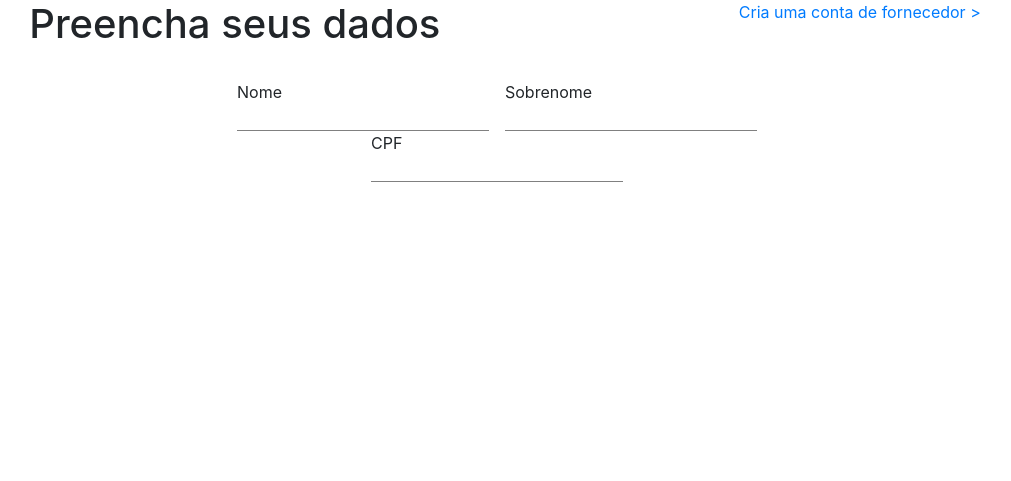
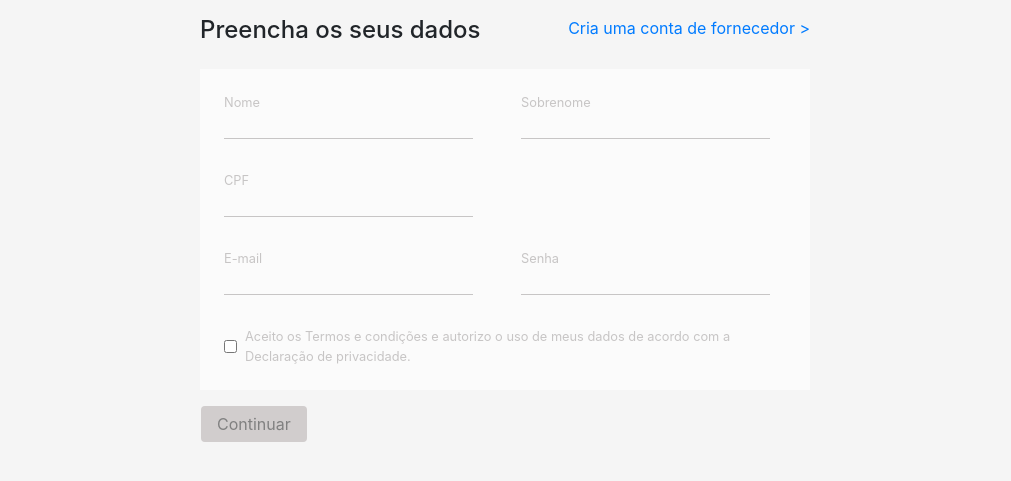
Before and after one commit to juniordc15900/bancodedados, a Django app: template default-django/projeto/main/templates/mains/cadastra_cliente.html in a window 1280 px wide. Shown: the top 481 px of the page, without its empty margins (135-1146 px from the left). Run offline with Django 3.2, Linux system fonts and the light colour scheme; the template is opened without the code that fills it, so the values that code supplies are empty; some libraries are stand-ins or nearby versions.

Commit message:
cadastra_cliente

```diff
--- a/default-django/projeto/main/static/custom/css/style.css
+++ b/default-django/projeto/main/static/custom/css/style.css
@@ -15,14 +15,35 @@
 .cookie p a:hover{
     opacity: 0.6;
 }
-
+body{
+    background-color: whitesmoke;
+}
 /* forms */
-
+.cadastra h1{
+    font-size: 150%;
+}
+.cadastra a{
+    text-decoration: none;
+}
 .form{
     height: 100%;
-    background-color: white;
+    background-color: rgba(255, 255, 255, 0.671);
 }
     .form input{
+        background-color: transparent;
         border-style: none;
-        border-bottom: 1px solid grey;
+        border-bottom: 1px solid rgb(199, 197, 197);
     }
+    .form span{
+        font-size: 80%;
+        color: rgb(199, 197, 197);
+    }
+.check-box{
+    font-size: 80%;
+    color:rgb(199, 197, 197);
+}
+.btn{
+    border-style: none;
+    background-color: rgb(209, 205, 205);
+    color: grey;
+}
--- a/default-django/projeto/main/templates/mains/cadastra_cliente.html
+++ b/default-django/projeto/main/templates/mains/cadastra_cliente.html
@@ -1,30 +1,53 @@
 {% extends "base.html" %}
 {% block main_content %}
     {% load static %}
-    <main class="container-fluid">
+    <main class=" cadastra container-fluid d-flex flex-column justify-content-center w-50">
         <div class="row">
-            <div class="col-12 d-flex flex-row justify-content-around">
-                <h1>Preencha seus dados</h1>
+            <div class="col-6 col-sm-6 d-flex justify-content-start py-3">
+                <h1>Preencha os seus dados</h1>
+            </div>
+            <div class="col-6 col-sm-6 d-flex justify-content-end py-3">
                 <a href="/cadatra_fornecedor"> Cria uma conta de fornecedor ></a>
             </div>
         </div>
         <form>
-                        <div class="form w-100 p-2 my-3 d-flex flex-column px-5 justify-content-around align-items-center">
-                            <div class="row">
-                                    <div class="col-12 col-sm-6 d-flex flex-column p-0 m-0">
+            <div class="form p-2 d-flex flex-column justify-content-around align-items-center">
+                <div class="row w-100">
+                        <div class="col-12 col-sm-6 d-flex flex-column p-3 m-0">
                             <span class="form-span">Nome</span>
                             <input class="form-input mr-3 border-style-none" type="text" name="nome"  placeholder="" required>
                         </div>
-                                    <div class="col-12 col-sm-6 d-flex flex-column p-0 m-0">
+                        <div class="col-12 col-sm-6 d-flex flex-column p-3 m-0">
                             <span class="form-span">Sobrenome</span>
                             <input class="form-input mr-3 border-style-none" type="text" name="sobrenome"  placeholder="" required>
                         </div>
                 </div>
-                            <div class="row">
-                                <div class="col-12 col-sm-12 d-flex flex-column p-0 m-0">
+                <div class="row w-100">
+                    <div class="col-12 col-sm-6 d-flex flex-column p-3 m-0">
                         <span class="form-span">CPF</span>
                         <input class="form-input mr-3 border-style-none" type="text" name="cpf"  placeholder="" required>
                     </div>
+                </div>
+                <div class="row w-100">
+                    <div class="col-12 col-sm-6 d-flex flex-column p-3 m-0">
+                        <span class="form-span">E-mail</span>
+                        <input class="form-input mr-3 border-style-none" type="email" name="Email"  placeholder="" required>
+                    </div>
+                    <div class="col-12 col-sm-6 d-flex flex-column p-3 m-0">
+                        <span class="form-span">Senha</span>
+                        <input class="form-input mr-3 border-style-none" type="password" name="Senha"  placeholder="" required>
+                    </div>
+                </div>
+                <div class="row w-100">
+                    <div class="col-12 check-box d-flex flex-row align-items-center p-3">
+                        <input class="mr-2" type="checkbox">
+                        Aceito os Termos e condições e autorizo o uso de meus dados de acordo com a Declaração de privacidade.
+                    </div>
+                </div>
+            </div>
+            <div class="row w-100">
+                <div class="col-12 d-flex flex-row align-items-center p-3">
+                    <button class="btn px-3" type="submit">Continuar</button>
                 </div>
             </div>
         </form>
```
Lines whose indentation alone changed are shown as unchanged.
